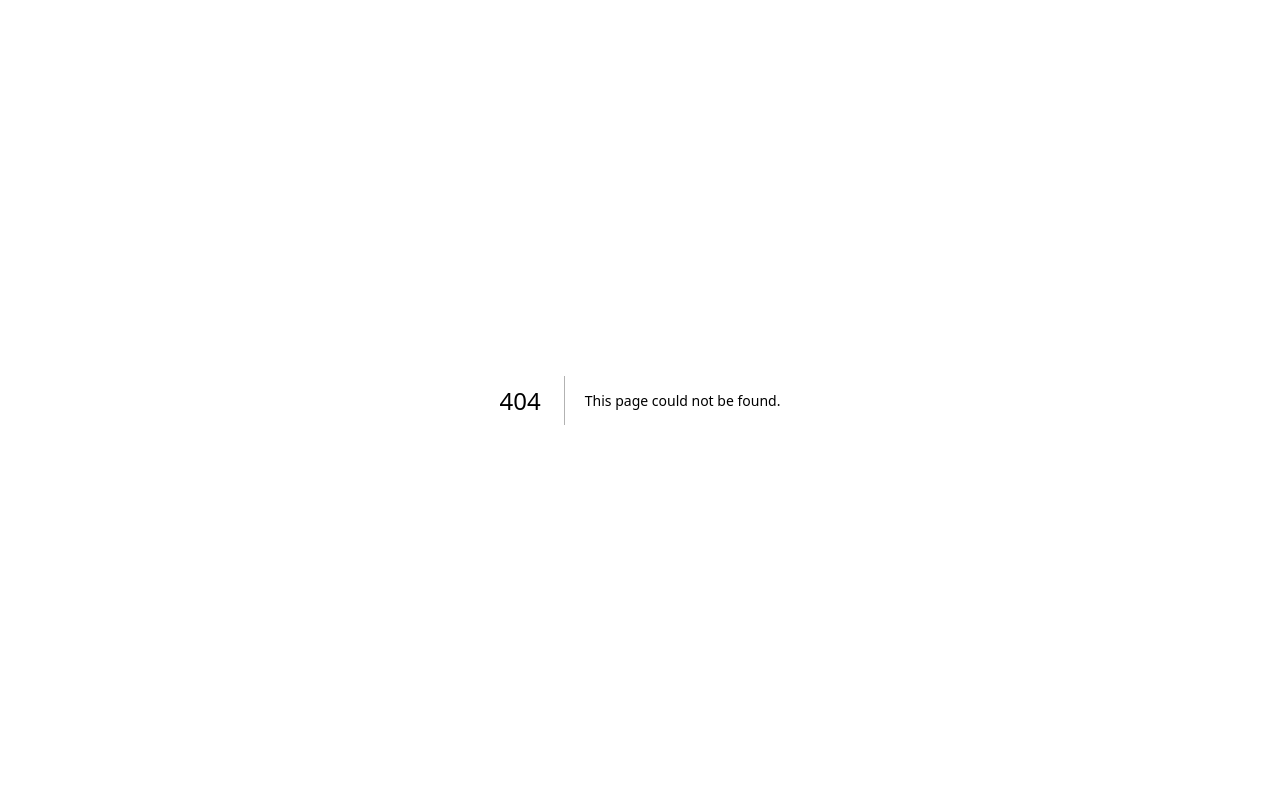
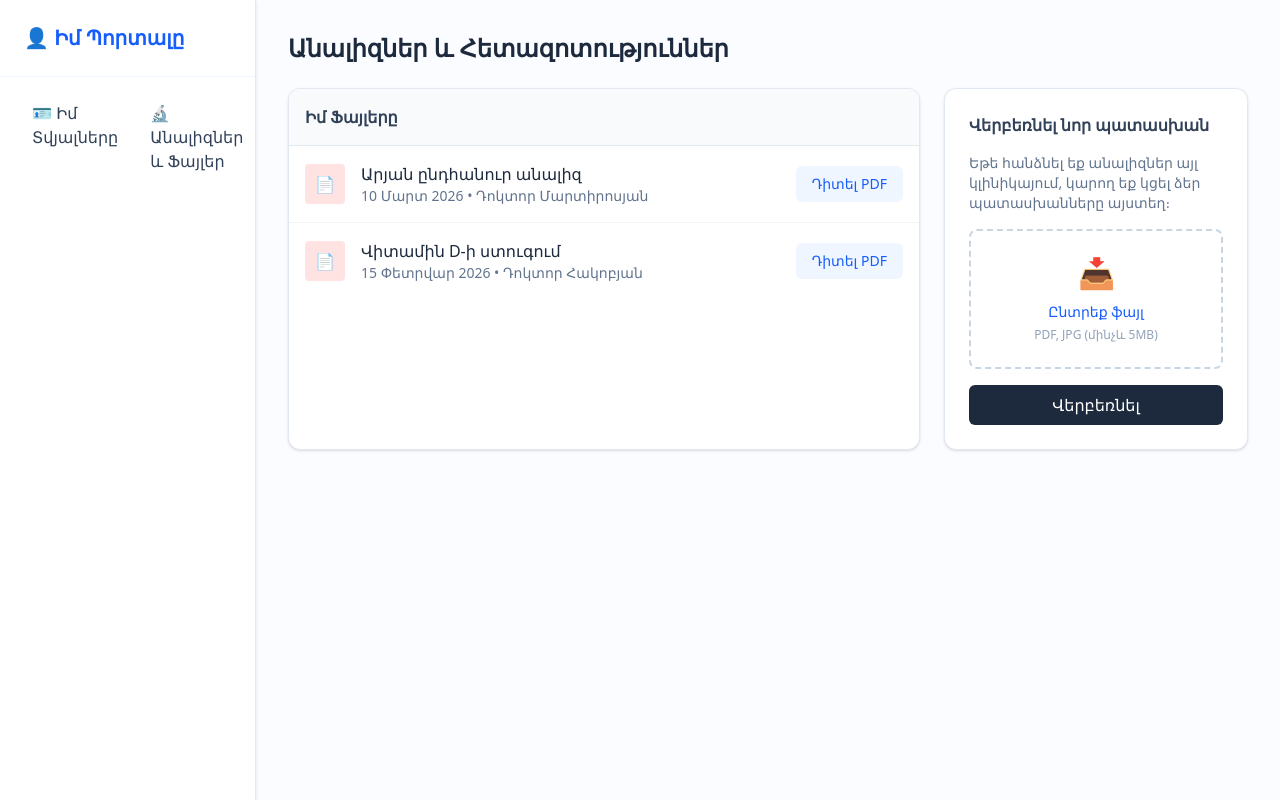
Before and after one commit to Laert552/Mini-EHR-System, a Next.js app: page /patient/labs in a window 1280 px wide. Before the commit this address had no page. Built offline with nearby package versions, Linux system fonts and the light colour scheme.

Commit message:
feat: complete patient portal layout, profile, and labs

```diff
--- /dev/null
+++ b/src/app/patient/labs/page.tsx
@@ -0,0 +1,62 @@
+
+export default function PatientLabsPage() {
+  const labResults = [
+    { date: "10 Մարտ 2026", title: "Արյան ընդհանուր անալիզ", doctor: "Դոկտոր Մարտիրոսյան", status: "Պատրաստ է" },
+    { date: "15 Փետրվար 2026", title: "Վիտամին D-ի ստուգում", doctor: "Դոկտոր Հակոբյան", status: "Պատրաստ է" },
+  ];
+
+  return (
+    <div className="max-w-5xl mx-auto space-y-6">
+      <div className="flex justify-between items-center">
+        <h1 className="text-2xl font-bold text-slate-800">Անալիզներ և Հետազոտություններ</h1>
+      </div>
+
+      <div className="grid grid-cols-1 lg:grid-cols-3 gap-6">
+
+        {/* Ձախ կողմ՝ Անալիզների ցանկ */}
+        <div className="lg:col-span-2 bg-white rounded-xl shadow-sm border border-slate-200 overflow-hidden">
+          <div className="p-4 bg-slate-50 border-b border-slate-200">
+            <h2 className="font-semibold text-slate-700">Իմ Ֆայլերը</h2>
+          </div>
+          <div className="divide-y divide-slate-100">
+            {labResults.map((lab, idx) => (
+              <div key={idx} className="p-4 flex items-center justify-between hover:bg-slate-50 transition">
+                <div className="flex items-center gap-4">
+                  <div className="w-10 h-10 bg-red-100 text-red-600 rounded flex items-center justify-center">
+                    📄
+                  </div>
+                  <div>
+                    <p className="font-medium text-slate-800">{lab.title}</p>
+                    <p className="text-sm text-slate-500">{lab.date} • {lab.doctor}</p>
+                  </div>
+                </div>
+                <button className="px-4 py-2 text-sm text-blue-600 bg-blue-50 rounded-md font-medium hover:bg-blue-100">
+                  Դիտել PDF
+                </button>
+              </div>
+            ))}
+          </div>
+        </div>
+
+        {/* Աջ կողմ՝ Վերբեռնում */}
+        <div className="bg-white p-6 rounded-xl shadow-sm border border-slate-200 h-fit">
+          <h2 className="font-semibold text-slate-700 mb-4">Վերբեռնել նոր պատասխան</h2>
+          <p className="text-sm text-slate-500 mb-4">
+            Եթե հանձնել եք անալիզներ այլ կլինիկայում, կարող եք կցել ձեր պատասխանները այստեղ։
+          </p>
+
+          <div className="border-2 border-dashed border-slate-300 rounded-lg p-6 text-center hover:bg-slate-50 transition cursor-pointer">
+            <span className="text-3xl block mb-2">📥</span>
+            <span className="text-sm font-medium text-blue-600">Ընտրեք ֆայլ</span>
+            <p className="text-xs text-slate-400 mt-1">PDF, JPG (մինչև 5MB)</p>
+          </div>
+
+          <button className="w-full mt-4 px-4 py-2 bg-slate-800 text-white rounded-md font-medium hover:bg-slate-900 transition">
+            Վերբեռնել
+          </button>
+        </div>
+
+      </div>
+    </div>
+  );
+}
--- /dev/null
+++ b/src/app/patient/layout.tsx
@@ -0,0 +1,30 @@
+import Link from "next/link";
+
+export default function PatientLayout({ children }: { children: React.ReactNode }) {
+    return (
+        <div className="flex min-h-screen bg-blue-50/30">
+            <aside className="w-64 bg-white border-r border-blue-100 shadow-sm flex flex-col">
+                <div className="p-6 border-b border-blue-50">
+                    <h2 className="text-xl font-bold text-blue-600">👤 Իմ Պորտալը</h2>
+                </div>
+                <nav className="flex-1 p-4 flex flxe-col space-y-2">
+                    <Link
+                        href="/patient/profile"
+                        className="px-4 py-2 rounded-md hover:bg-blue-50 text-slate-700 hover:text-blue-600 transition-colors font-medium"
+                    >
+                        🪪 Իմ Տվյալները
+                    </Link>
+                    <Link
+                        href="patient/labs"
+                        className="px-4 py-2 rounded-md hover:bg-blue-50 text-slate-700 hover:text-blue-600 transition-colors font-medium"
+                    >
+                            🔬 Անալիզներ և Ֆայլեր
+                    </Link>
+                </nav>
+            </aside>
+            <main className="flex-1 p-8">
+                {children}
+            </main>
+        </div>
+    )
+}
--- /dev/null
+++ b/src/app/patient/profile/page.tsx
@@ -0,0 +1,64 @@
+
+export default function PatientProfilePage() {
+  const patientData = {
+    fullName: "Արամ Խաչատրյան",
+    birthDate: "12 Մայիս 1990",
+    phone: "+374 99 123 456",
+    email: "aram.kh@example.com",
+    bloodType: "A (II) Rh+",
+    allergies: "Պենիցիլին, Ծաղկափոշի",
+    chronicConditions: "Չկան"
+  };
+
+  return (
+    <div className="max-w-4xl mx-auto space-y-6">
+      <h1 className="text-2xl font-bold text-slate-800">Անձնական Քարտ</h1>
+
+      <div className="bg-white p-8 rounded-xl shadow-sm border border-slate-200">
+        <div className="flex items-center gap-6 mb-8 pb-8 border-b border-slate-100">
+          <div className="w-24 h-24 bg-blue-100 text-blue-600 rounded-full flex items-center justify-center text-3xl font-bold">
+            ԱԽ
+          </div>
+          <div>
+            <h2 className="text-2xl font-bold text-slate-800">{patientData.fullName}</h2>
+            <p className="text-slate-500 mt-1">Պացիենտի ID: PAT-883920</p>
+          </div>
+        </div>
+
+        <div className="grid grid-cols-1 md:grid-cols-2 gap-8">
+          <div className="space-y-4">
+            <h3 className="text-lg font-semibold text-slate-700 border-b pb-2">Կոնտակտային Տվյալներ</h3>
+            <div>
+              <p className="text-sm text-slate-500">Ծննդյան ամսաթիվ</p>
+              <p className="font-medium text-slate-800">{patientData.birthDate}</p>
+            </div>
+            <div>
+              <p className="text-sm text-slate-500">Հեռախոս</p>
+              <p className="font-medium text-slate-800">{patientData.phone}</p>
+            </div>
+            <div>
+              <p className="text-sm text-slate-500">Էլ. փոստ</p>
+              <p className="font-medium text-slate-800">{patientData.email}</p>
+            </div>
+          </div>
+
+          <div className="space-y-4">
+            <h3 className="text-lg font-semibold text-slate-700 border-b pb-2">Բժշկական Տվյալներ</h3>
+            <div>
+              <p className="text-sm text-slate-500">Արյան խումբ</p>
+              <p className="font-medium text-red-600">{patientData.bloodType}</p>
+            </div>
+            <div>
+              <p className="text-sm text-slate-500">Ալերգիաներ</p>
+              <p className="font-medium text-slate-800">{patientData.allergies}</p>
+            </div>
+            <div>
+              <p className="text-sm text-slate-500">Քրոնիկ հիվանդություններ</p>
+              <p className="font-medium text-slate-800">{patientData.chronicConditions}</p>
+            </div>
+          </div>
+        </div>
+      </div>
+    </div>
+  );
+}
```
